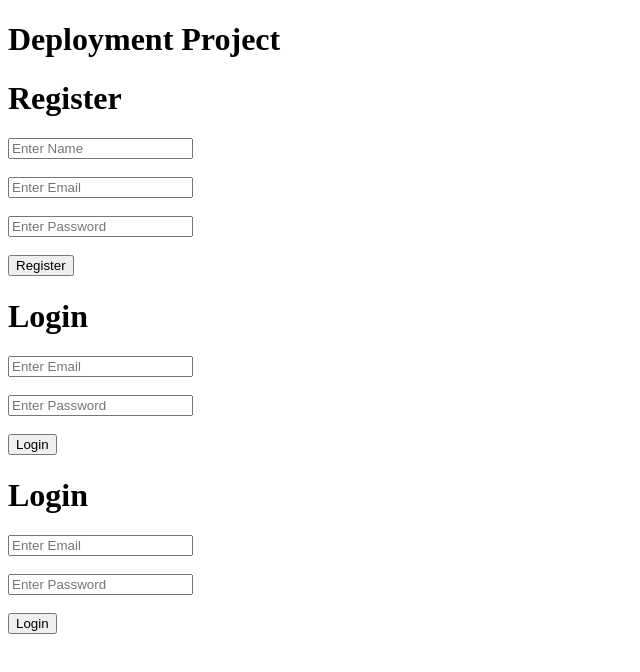
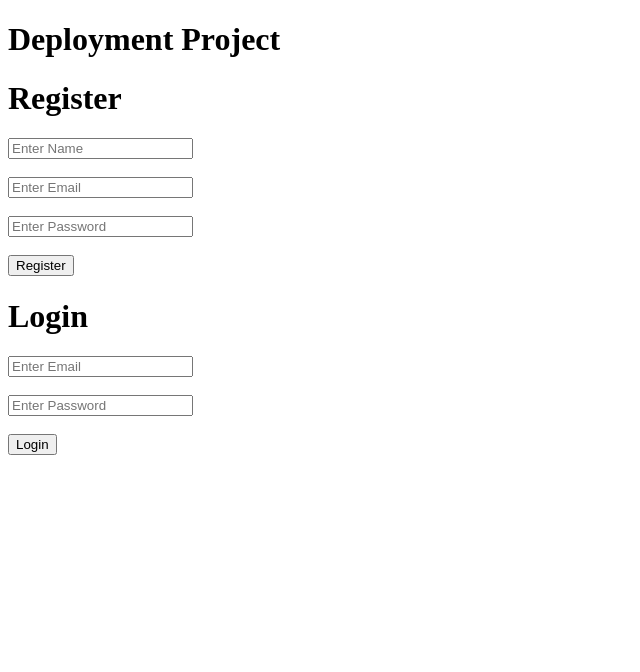
Before and after one commit to Shubhamkumar-0/deployment-project, a React app in the folder frontend/: page / in a window 1280 px wide. Shown: the top 672 px of the page, without its empty margins (0-640 px from the left). Built offline with nearby package versions, Linux system fonts and the light colour scheme; the HTML template or start-up script is replaced by a standard one.

Commit message:
Added dashboard navigation

```diff
--- a/frontend/src/App.jsx
+++ b/frontend/src/App.jsx
@@ -33,7 +33,6 @@ function App() {
       <Login />
 
       <Routes>
-         <Route path="/" element={<Login />} />
         <Route path="/register" element={<Register />} />
         <Route path="/login" element={<Login />} />
         <Route path="/dashboard" element={<Dashboard />} />
```
